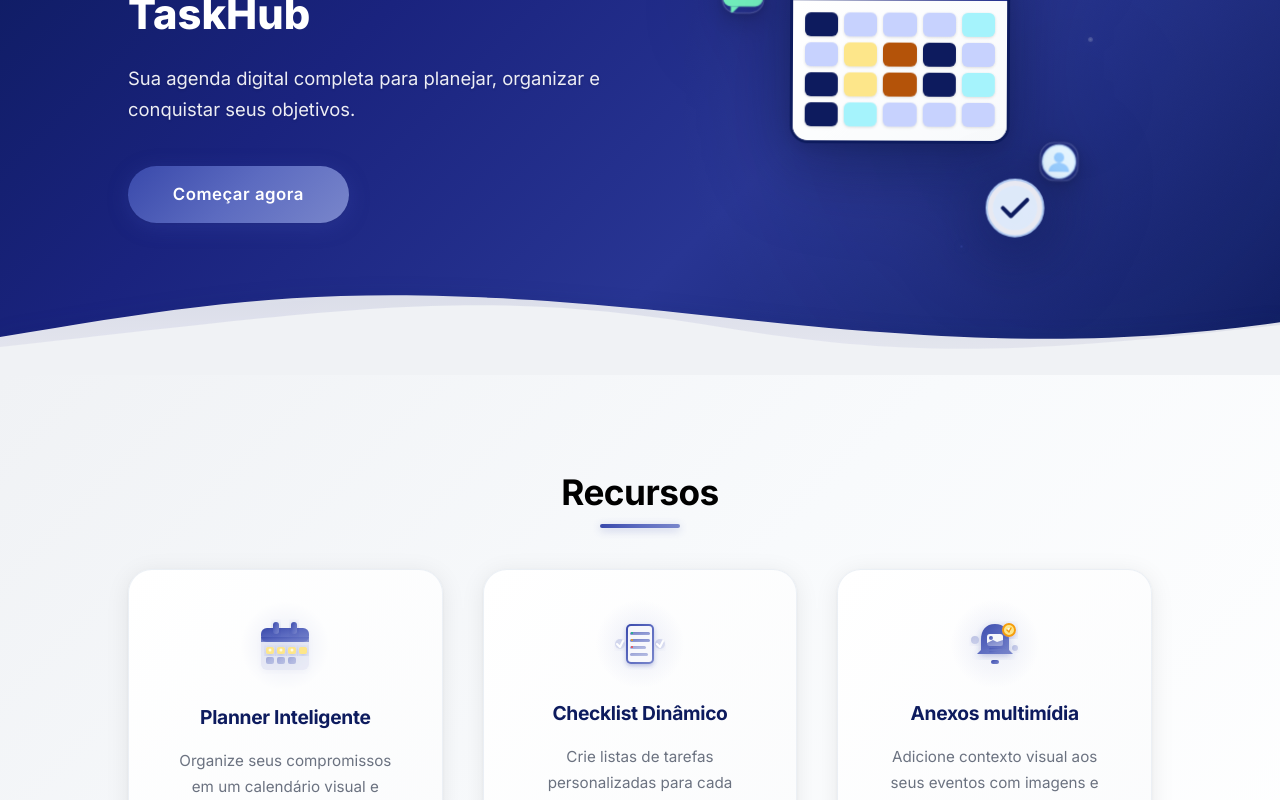
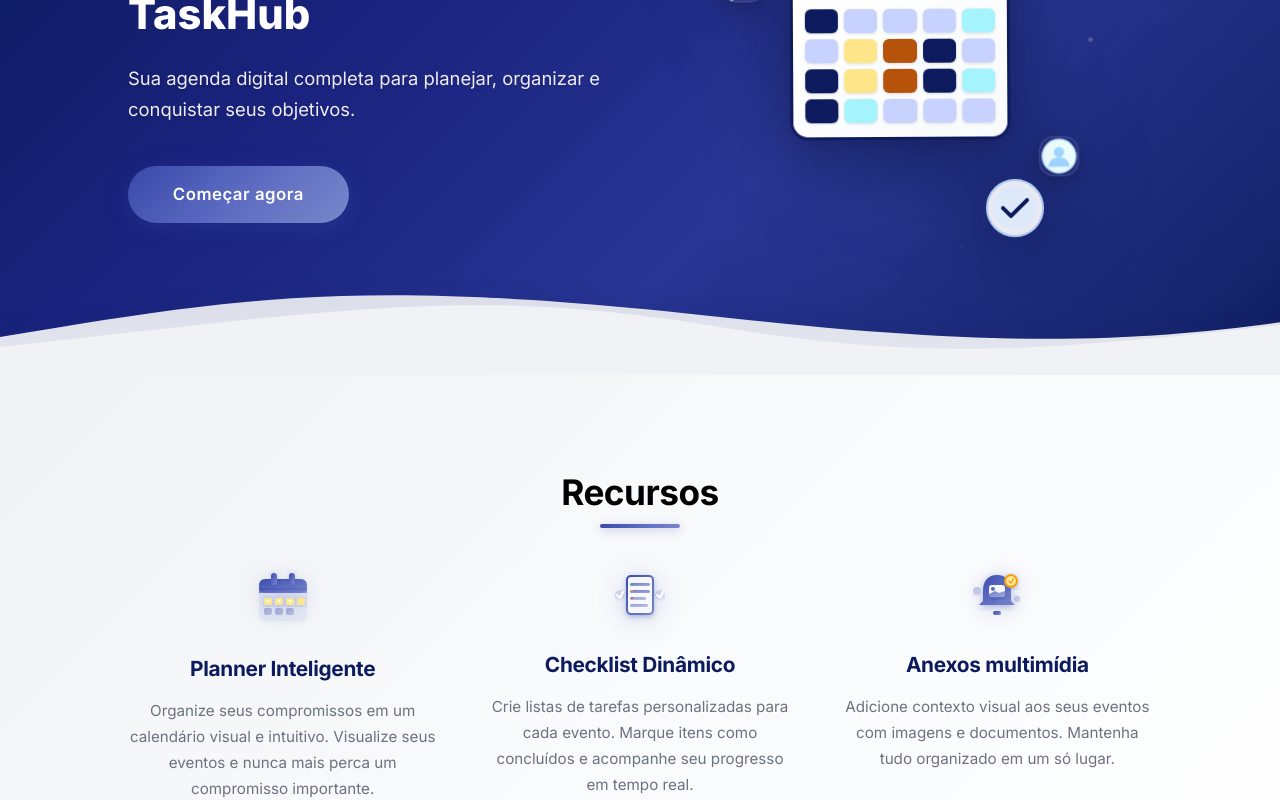
Before and after one commit to i4tsukei/TaskHub, a React (Vite) app in the folder taskhub/: page / in a window 1280 px wide. Shown: the part 220-1020 px from the top of the page. Built offline with nearby package versions, Linux system fonts and the light colour scheme.

Commit message:
alterações no design

```diff
--- a/taskhub/src/pages/Home.css
+++ b/taskhub/src/pages/Home.css
@@ -7,6 +7,103 @@
   background: #ffffff;
   min-height: 100vh;
   position: relative;
+}
+
+.home.hidden {
+  display: none;
+}
+
+/* ── Splash Screen ── */
+.splash-screen {
+  position: fixed;
+  top: 0;
+  left: 0;
+  width: 100%;
+  height: 100vh;
+  background: linear-gradient(135deg, #0d1b5e 0%, #1a237e 30%, #283593 60%, #0d1b5e 100%);
+  display: flex;
+  align-items: center;
+  justify-content: center;
+  z-index: 9999;
+  animation: fadeOut 0.6s ease-out 2.4s forwards;
+}
+
+@keyframes fadeOut {
+  from {
+    opacity: 1;
+    visibility: visible;
+  }
+  to {
+    opacity: 0;
+    visibility: hidden;
+  }
+}
+
+.splash-content {
+  text-align: center;
+  animation: splashZoom 2.5s ease-out forwards;
+}
+
+@keyframes splashZoom {
+  0% {
+    transform: scale(0.8);
+    opacity: 0;
+  }
+  20% {
+    transform: scale(1);
+    opacity: 1;
+  }
+  80% {
+    transform: scale(1);
+    opacity: 1;
+  }
+  100% {
+    transform: scale(1.1);
+    opacity: 0;
+  }
+}
+
+.splash-content svg {
+  filter: drop-shadow(0 10px 30px rgba(0, 0, 0, 0.3));
+  margin-bottom: 2rem;
+  animation: logoFloat 2.5s ease-out forwards;
+}
+
+@keyframes logoFloat {
+  0% {
+    transform: translateY(20px);
+  }
+  50% {
+    transform: translateY(-10px);
+  }
+  100% {
+    transform: translateY(0);
+  }
+}
+
+.splash-content h2 {
+  font-size: 2.5rem;
+  font-weight: 800;
+  color: #ffffff;
+  margin: 0;
+  letter-spacing: 1px;
+  text-shadow: 0 4px 12px rgba(0, 0, 0, 0.3);
+  animation: textFade 2.5s ease-out forwards;
+}
+
+@keyframes textFade {
+  0% {
+    opacity: 0;
+  }
+  20% {
+    opacity: 1;
+  }
+  80% {
+    opacity: 1;
+  }
+  100% {
+    opacity: 0;
+  }
 }
 
 /* ── Hero ── */
@@ -509,8 +606,6 @@
   position: relative;
 }
 
-
-
 .features h2 {
   font-size: 2.2rem;
   font-weight: 700;
@@ -533,114 +628,66 @@
   box-shadow: 0 2px 8px rgba(57, 73, 171, 0.3);
 }
 
-.features-grid {
+.features-container {
   display: grid;
   grid-template-columns: repeat(3, 1fr);
-  gap: 2.5rem;
-  max-width: 1100px;
+  gap: 3rem;
+  max-width: 1200px;
   margin: 0 auto;
 }
 
-.feature-card {
-  background: linear-gradient(135deg, #ffffff 0%, #fafbfc 100%);
-  border-radius: 24px;
-  padding: 3rem 2.5rem 2.5rem;
-  border: 1px solid rgba(226, 232, 240, 0.6);
-  box-shadow:
-    0 4px 25px rgba(0,0,0,0.08),
-    0 1px 3px rgba(0,0,0,0.05);
+.feature-item {
   text-align: center;
-  transition: all 0.4s cubic-bezier(0.4, 0, 0.2, 1);
-  position: relative;
-  overflow: hidden;
+  animation: fadeInUp 0.6s ease-out forwards;
+  opacity: 0;
 }
 
-.feature-card::before {
-  content: '';
-  position: absolute;
-  top: 0;
-  left: 0;
-  right: 0;
-  height: 5px;
-  background: linear-gradient(90deg, #3949ab, #5c6bc0, #7986cb);
-  transform: scaleX(0);
-  transition: transform 0.4s cubic-bezier(0.4, 0, 0.2, 1);
-  border-radius: 24px 24px 0 0;
+@keyframes fadeInUp {
+  from {
+    opacity: 0;
+    transform: translateY(20px);
+  }
+  to {
+    opacity: 1;
+    transform: translateY(0);
+  }
 }
 
-.feature-card::after {
-  content: '';
-  position: absolute;
-  top: 0;
-  left: 0;
-  right: 0;
-  bottom: 0;
-  background: linear-gradient(135deg, rgba(57, 73, 171, 0.02) 0%, rgba(92, 107, 192, 0.01) 100%);
-  opacity: 0;
-  transition: opacity 0.4s ease;
-  border-radius: 24px;
+.feature-item:hover .feature-icon-wrapper svg {
+  transform: scale(1.1) rotate(5deg);
+  filter: drop-shadow(0 8px 20px rgba(57, 73, 171, 0.3));
 }
 
-.feature-card:hover::before {
-  transform: scaleX(1);
+.feature-number {
+  display: none;
 }
 
-.feature-card:hover::after {
-  opacity: 1;
+.feature-content {
+  flex: 1;
 }
 
-.feature-card:hover {
-  box-shadow:
-    0 15px 50px rgba(13,27,94,0.18),
-    0 5px 20px rgba(0,0,0,0.1);
-  transform: translateY(-8px) scale(1.02);
-  border-color: rgba(57, 73, 171, 0.25);
-}
-
-.feature-icon {
+.feature-icon-wrapper {
   display: flex;
+  align-items: center;
   justify-content: center;
   margin-bottom: 2rem;
   position: relative;
-  z-index: 2;
 }
 
-.feature-icon::before {
-  content: '';
-  position: absolute;
-  top: 50%;
-  left: 50%;
-  transform: translate(-50%, -50%);
-  width: 90px;
-  height: 90px;
-  background: radial-gradient(circle,
-    rgba(57, 73, 171, 0.08) 0%,
-    rgba(92, 107, 192, 0.05) 40%,
-    transparent 70%);
-  border-radius: 50%;
-  z-index: -1;
-  transition: all 0.4s ease;
+.feature-icon-wrapper svg {
+  filter: drop-shadow(0 4px 12px rgba(57, 73, 171, 0.2));
+  transition: all 0.4s cubic-bezier(0.4, 0, 0.2, 1);
 }
 
-.feature-card:hover .feature-icon::before {
-  width: 100px;
-  height: 100px;
-  background: radial-gradient(circle,
-    rgba(57, 73, 171, 0.12) 0%,
-    rgba(92, 107, 192, 0.08) 40%,
-    transparent 70%);
-}
-
-.feature-card h3 {
-  font-size: 1.2rem;
+.feature-content h3 {
+  font-size: 1.3rem;
   font-weight: 700;
   color: #0d1b5e;
-  margin: 0 0 1.2rem;
-  position: relative;
+  margin: 0 0 1rem;
   letter-spacing: -0.3px;
 }
 
-.feature-card p {
+.feature-content p {
   font-size: 0.95rem;
   color: #6b7280;
   line-height: 1.7;
@@ -671,7 +718,6 @@
   }
   .hero-content h1 {
     font-size: 2.2rem;
-    padding: 1.5rem;
   }
   .hero-image {
     max-width: 100%;
@@ -683,9 +729,18 @@
   .features {
     padding: 3rem 2rem;
   }
-  .features-grid {
+  .features-container {
     grid-template-columns: 1fr;
     gap: 2rem;
+  }
+  .feature-item {
+    flex-direction: column;
+    gap: 1.5rem;
+  }
+  .feature-number {
+    width: 50px;
+    height: 50px;
+    font-size: 1.5rem;
   }
   .particle {
     display: none;
--- a/taskhub/src/pages/Home.jsx
+++ b/taskhub/src/pages/Home.jsx
@@ -1,4 +1,5 @@
 import './Home.css';
+import { useState, useEffect } from 'react';
 
 const ChecklistIllustration = () => (
   <div className="chk-wrapper">
@@ -185,8 +186,41 @@ const features = [
 ];
 
 function Home({ setCurrentPage }) {
+  const [showSplash, setShowSplash] = useState(true);
+
+  useEffect(() => {
+    const timer = setTimeout(() => {
+      setShowSplash(false);
+    }, 2500);
+    return () => clearTimeout(timer);
+  }, []);
+
   return (
-    <div className="home">
+    <>
+      {showSplash && (
+        <div className="splash-screen">
+          <div className="splash-content">
+            <svg width="100" height="100" viewBox="0 0 36 36" fill="none">
+              <rect x="2" y="6" width="24" height="22" rx="4" fill="#0d1b5e" stroke="#1a237e" strokeWidth="1.2"/>
+              <rect x="2" y="6" width="24" height="9" rx="4" fill="#0d1b5e"/>
+              <rect x="2" y="11" width="24" height="4" fill="#0d1b5e"/>
+              <rect x="4" y="14" width="20" height="13" rx="2" fill="white"/>
+              <rect x="9" y="3" width="4" height="7" rx="2" fill="white" stroke="#1a237e" strokeWidth="1"/>
+              <rect x="15" y="3" width="4" height="7" rx="2" fill="white" stroke="#1a237e" strokeWidth="1"/>
+              <rect x="6" y="16" width="4" height="3.5" rx="0.8" fill="#3949ab"/>
+              <rect x="11" y="16" width="4" height="3.5" rx="0.8" fill="#0d1b5e" opacity="0.6"/>
+              <rect x="6" y="20.5" width="4" height="3.5" rx="0.8" fill="#0d1b5e" opacity="0.6"/>
+              <rect x="11" y="20.5" width="4" height="3.5" rx="0.8" fill="#3949ab"/>
+              <circle cx="26" cy="26" r="8" fill="white" stroke="#0d1b5e" strokeWidth="2.2"/>
+              <circle cx="26" cy="26" r="5.5" fill="white"/>
+              <polyline points="22.5,26 25,28.5 29.5,22.5" stroke="#0d1b5e" strokeWidth="2" strokeLinecap="round" strokeLinejoin="round"/>
+              <line x1="32" y1="32" x2="34" y2="34" stroke="#0d1b5e" strokeWidth="3" strokeLinecap="round"/>
+            </svg>
+            <h2>TaskHub</h2>
+          </div>
+        </div>
+      )}
+      <div className={showSplash ? 'home hidden' : 'home'}>
       {/* Hero */}
       <section className="hero">
         <div className="hero-particles">
@@ -210,17 +244,21 @@ function Home({ setCurrentPage }) {
       {/* Key Features */}
       <section className="features">
         <h2>Recursos</h2>
-        <div className="features-grid">
-          {features.map((f) => (
-            <div key={f.title} className="feature-card">
-              <div className="feature-icon">{f.icon}</div>
-              <h3>{f.title}</h3>
-              <p>{f.desc}</p>
+        <div className="features-container">
+          {features.map((f, index) => (
+            <div key={f.title} className="feature-item" style={{ animationDelay: `${index * 0.1}s` }}>
+              <div className="feature-number">{index + 1}</div>
+              <div className="feature-content">
+                <div className="feature-icon-wrapper">{f.icon}</div>
+                <h3>{f.title}</h3>
+                <p>{f.desc}</p>
+              </div>
             </div>
           ))}
         </div>
       </section>
     </div>
+    </>
   );
 }
 
```
